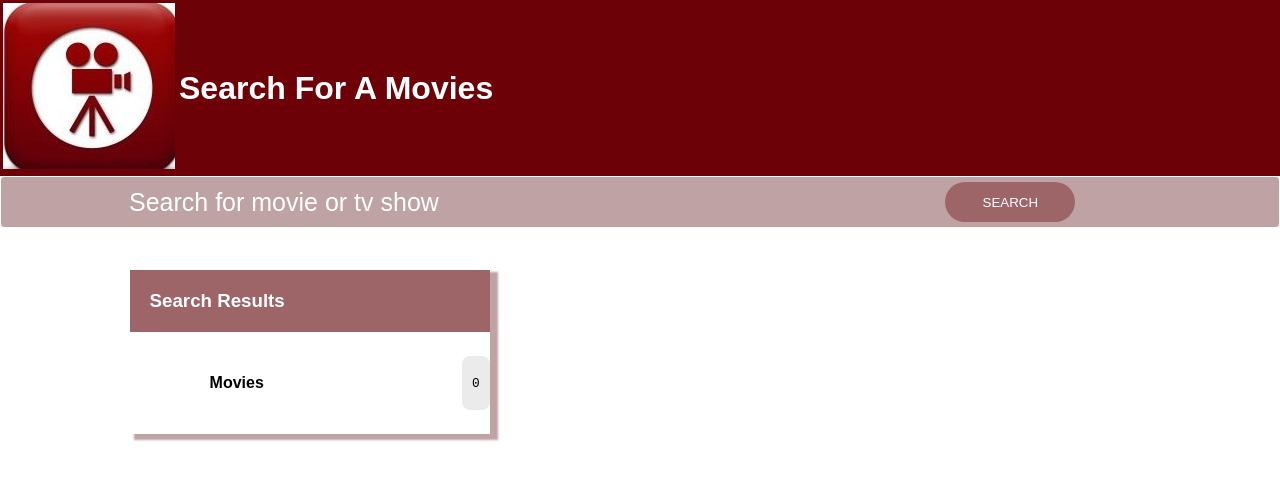
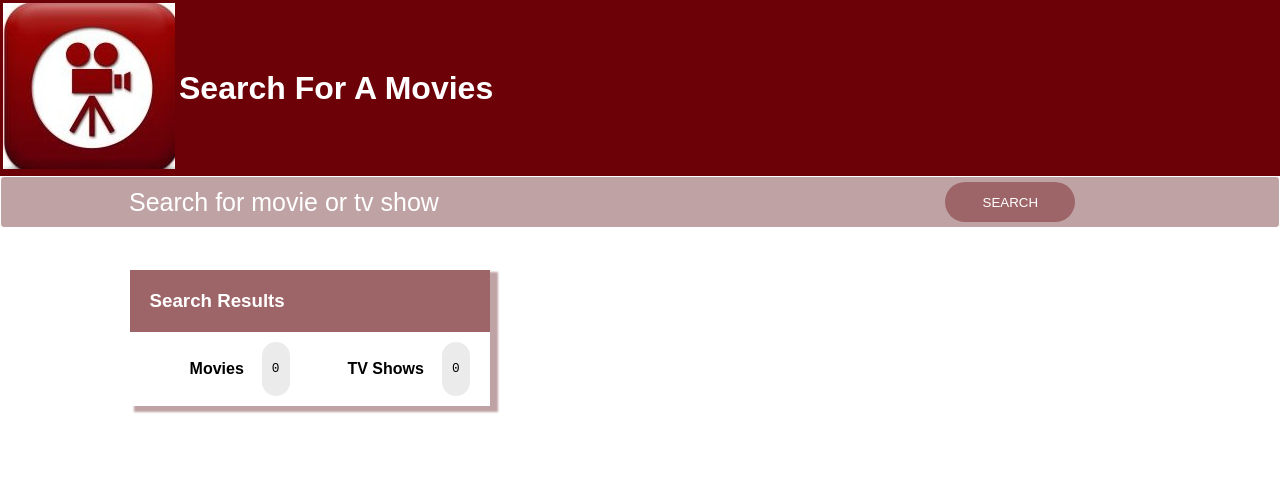
Before and after one commit to tsinat08/Movie, a React (Create React App) app: page / in a window 1280 px wide. Shown: the top 480 px of the page. Built offline with nearby package versions, Linux system fonts and the light colour scheme.

Commit message:
add search results counts

```diff
--- a/src/App.js
+++ b/src/App.js
@@ -13,7 +13,8 @@ class App extends React.Component{
     constructor(props){
         super(props);
         this.state={
-            searchResult: [{name:'name'}],
+            moviesCount:'0',
+            tvCount: '0',
             movies:[],
             tv:[],
             loading: true
@@ -26,16 +27,17 @@ class App extends React.Component{
             .then(data => {
                 if(data.results){
                     this.setState({movies: data.results, loading: false});
+                    this.setState({moviesCount: data.total_results})
+                    console.log(this.state.moviesCount)
                 }
             });
         TV.searchTV(term).then(data => data.json())
             .then(data => {
                 if(data.results){
                     this.setState({tv: data.results, loading: false});
+                    this.setState({tvCount: data.total_results})
                 }
             });
-
-
     }
     render() {
         return (
@@ -45,7 +47,7 @@ class App extends React.Component{
                     <Search searchDatabase={this.searchDatabase}/>
                 </div>
                 <div className='list'>
-                    <SearchResults searchResult={this.state.searchResult}/>
+                    <SearchResults moviesCount={this.state.moviesCount} tvCount={this.state.tvCount}/>
                     <MovieList movies={this.state.movies} tv={this.state.tv} loading={this.state.loading}/>
                 </div>
             </div>
--- a/src/Components/SearchResults/SearchResults.css
+++ b/src/Components/SearchResults/SearchResults.css
@@ -19,7 +19,6 @@
 
 .SearchResults li{
     box-sizing: border-box;
-    padding: 8px 0;
     display: flex;
     list-style-type: disc;
     margin-block-start: 1em;
@@ -27,8 +26,12 @@
     margin-inline-start: 0px;
     margin-inline-end: 0px;
     padding-inline-start: 40px;
-
     justify-content: space-between;
+    width: 100%;
+    padding: 10px 20px;
+    font-size: 1em;
+    line-height: 1.4em;
+    margin: 0;
 }
 
 .select:hover{
@@ -50,7 +53,7 @@
     font-weight: 300;
     font-family: 'Roboto Mono', monospace;
     padding: 0px 10px;
-    border-radius: 8px;
+    border-radius: 50px;
     background: rgba(0,0,0,0.08);
 }
 
--- a/src/Components/SearchResults/SearchResults.js
+++ b/src/Components/SearchResults/SearchResults.js
@@ -9,7 +9,9 @@ class SearchResults extends React.Component{
                 <h3>Search Results</h3>
                 <li className="select">
                     <ul>Movies</ul>
-                    <span>0</span>
+                    <span>{this.props.moviesCount}</span>
+                    <ul>TV Shows</ul>
+                    <span>{this.props.tvCount}</span>
                 </li>
             </div>
         )
--- a/src/util/movies.js
+++ b/src/util/movies.js
@@ -1,4 +1,4 @@
-const apiKey='';
+const apiKey='56b205b08ae40f18ccbbdc95cb94e6ce';
 
 export const Movies = {
     searchMovies (term){
```
